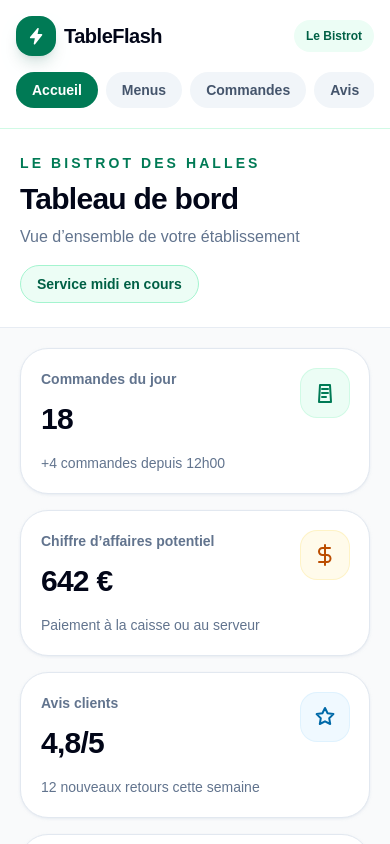
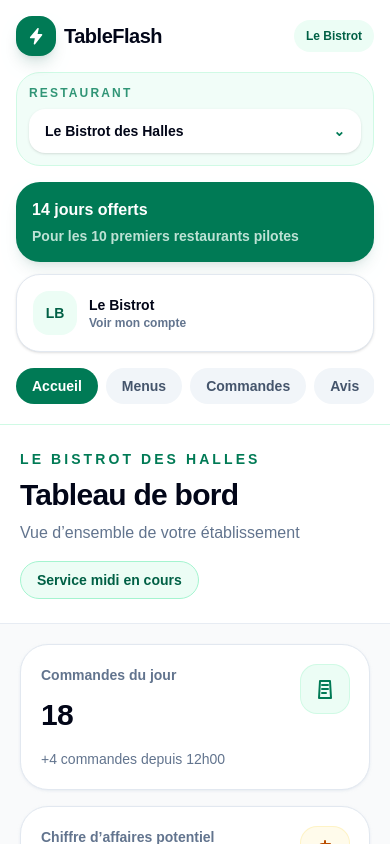
Before and after one commit to Loco66666/TableFlash-QR, a Next.js app: page /dashboard in a window 390 px wide. Shown: the top 844 px of the page. Built offline with nearby package versions, Linux system fonts and the light colour scheme.

Commit message:
Polish dashboard navigation shell

```diff
--- a/src/components/dashboard/DashboardMobileNav.tsx
+++ b/src/components/dashboard/DashboardMobileNav.tsx
@@ -3,30 +3,14 @@
 import Link from "next/link";
 import { usePathname } from "next/navigation";
 
-const mobileItems = [
-  { label: "Accueil", href: "/dashboard" },
-  { label: "Menus", href: "/dashboard/menu" },
-  { label: "Commandes", href: "/dashboard/orders" },
-  { label: "Avis", href: "/dashboard/reviews" },
-  { label: "QR", href: "/dashboard/tables" },
-  { label: "Stats", href: "/dashboard/statistics" },
-  { label: "Réglages", href: "/dashboard/settings" },
-];
-
-function isActivePath(pathname: string, href: string) {
-  if (href === "/dashboard") {
-    return pathname === href;
-  }
-
-  return pathname === href || pathname.startsWith(`${href}/`);
-}
+import { dashboardNavigationItems, isDashboardPathActive } from "./dashboardNavigation";
 
 export function DashboardMobileNav() {
   const pathname = usePathname();
 
   return (
     <div className="border-b border-emerald-100 bg-white px-4 py-4 lg:hidden">
-      <div className="mb-4 flex items-center justify-between gap-3">
+      <div className="flex items-center justify-between gap-3">
         <Link href="/dashboard" className="flex items-center gap-2" aria-label="TableFlash dashboard">
           <span className="flex h-10 w-10 items-center justify-center rounded-2xl bg-emerald-700 text-white shadow-lg shadow-emerald-900/15">
             <svg aria-hidden="true" className="h-5 w-5" fill="currentColor" viewBox="0 0 24 24">
@@ -39,9 +23,39 @@
           Le Bistrot
         </div>
       </div>
-      <div className="flex gap-2 overflow-x-auto pb-1" aria-label="Navigation mobile du dashboard">
-        {mobileItems.map((item) => {
-          const active = isActivePath(pathname, item.href);
+
+      <div className="mt-4 rounded-3xl border border-emerald-100 bg-emerald-50/70 p-3">
+        <p className="text-xs font-bold uppercase tracking-[0.18em] text-emerald-700/80">Restaurant</p>
+        <button
+          className="mt-2 flex w-full items-center justify-between rounded-2xl bg-white px-4 py-3 text-left text-sm font-black text-slate-950 shadow-sm"
+          type="button"
+        >
+          <span>Le Bistrot des Halles</span>
+          <span aria-hidden="true" className="text-emerald-700">⌄</span>
+        </button>
+      </div>
+
+      <div className="mt-4 grid gap-3 sm:grid-cols-2">
+        <div className="rounded-3xl bg-emerald-700 p-4 text-white shadow-lg shadow-emerald-900/10">
+          <p className="text-base font-black">14 jours offerts</p>
+          <p className="mt-1 text-sm font-semibold text-emerald-50/80">
+            Pour les 10 premiers restaurants pilotes
+          </p>
+        </div>
+        <div className="flex items-center gap-3 rounded-3xl border border-slate-200 bg-white p-4 shadow-sm">
+          <span className="flex h-11 w-11 items-center justify-center rounded-2xl bg-emerald-50 text-sm font-black text-emerald-800">
+            LB
+          </span>
+          <div>
+            <p className="text-sm font-black text-slate-950">Le Bistrot</p>
+            <p className="text-xs font-semibold text-slate-500">Voir mon compte</p>
+          </div>
+        </div>
+      </div>
+
+      <div className="mt-4 flex gap-2 overflow-x-auto pb-1" aria-label="Navigation mobile du dashboard">
+        {dashboardNavigationItems.map((item) => {
+          const active = isDashboardPathActive(pathname, item.href);
 
           return (
             <Link
@@ -52,7 +66,8 @@
               href={item.href}
               key={item.href}
             >
-              {item.label}
+              <span className="sm:hidden">{item.shortLabel}</span>
+              <span className="hidden sm:inline">{item.label}</span>
             </Link>
           );
         })}
--- a/src/components/dashboard/DashboardSidebar.tsx
+++ b/src/components/dashboard/DashboardSidebar.tsx
@@ -3,29 +3,21 @@
 import Link from "next/link";
 import { usePathname } from "next/navigation";
 
-type NavigationItem = {
-  label: string;
-  href: string;
-  icon: React.ReactNode;
+import {
+  type DashboardNavigationHref,
+  dashboardNavigationItems,
+  isDashboardPathActive,
+} from "./dashboardNavigation";
+
+const navigationIcons: Record<DashboardNavigationHref, React.ReactNode> = {
+  "/dashboard": <DashboardIcon />,
+  "/dashboard/menu": <MenuIcon />,
+  "/dashboard/orders": <OrdersIcon />,
+  "/dashboard/reviews": <ReviewsIcon />,
+  "/dashboard/tables": <QrIcon />,
+  "/dashboard/statistics": <StatsIcon />,
+  "/dashboard/settings": <SettingsIcon />,
 };
-
-const navigationItems: NavigationItem[] = [
-  { label: "Tableau de bord", href: "/dashboard", icon: <DashboardIcon /> },
-  { label: "Menus", href: "/dashboard/menu", icon: <MenuIcon /> },
-  { label: "Commandes", href: "/dashboard/orders", icon: <OrdersIcon /> },
-  { label: "Avis clients", href: "/dashboard/reviews", icon: <ReviewsIcon /> },
-  { label: "QR par table", href: "/dashboard/tables", icon: <QrIcon /> },
-  { label: "Statistiques", href: "/dashboard/statistics", icon: <StatsIcon /> },
-  { label: "Paramètres", href: "/dashboard/settings", icon: <SettingsIcon /> },
-];
-
-function isActivePath(pathname: string, href: string) {
-  if (href === "/dashboard") {
-    return pathname === href;
-  }
-
-  return pathname === href || pathname.startsWith(`${href}/`);
-}
 
 export function DashboardSidebar() {
   const pathname = usePathname();
@@ -49,8 +41,8 @@
         </div>
 
         <nav className="mt-6 space-y-1.5" aria-label="Navigation du dashboard">
-          {navigationItems.map((item) => {
-            const active = isActivePath(pathname, item.href);
+          {dashboardNavigationItems.map((item) => {
+            const active = isDashboardPathActive(pathname, item.href);
 
             return (
               <Link
@@ -63,7 +55,7 @@
                 href={item.href}
                 key={item.href}
               >
-                <span className={active ? "text-emerald-700" : "text-emerald-100/80"}>{item.icon}</span>
+                <span className={active ? "text-emerald-700" : "text-emerald-100/80"}>{navigationIcons[item.href]}</span>
                 {item.label}
               </Link>
             );
--- /dev/null
+++ b/src/components/dashboard/dashboardNavigation.ts
@@ -0,0 +1,19 @@
+export const dashboardNavigationItems = [
+  { label: "Tableau de bord", href: "/dashboard", shortLabel: "Accueil" },
+  { label: "Menus", href: "/dashboard/menu", shortLabel: "Menus" },
+  { label: "Commandes", href: "/dashboard/orders", shortLabel: "Commandes" },
+  { label: "Avis clients", href: "/dashboard/reviews", shortLabel: "Avis" },
+  { label: "QR par table", href: "/dashboard/tables", shortLabel: "QR" },
+  { label: "Statistiques", href: "/dashboard/statistics", shortLabel: "Stats" },
+  { label: "Paramètres", href: "/dashboard/settings", shortLabel: "Réglages" },
+] as const;
+
+export type DashboardNavigationHref = (typeof dashboardNavigationItems)[number]["href"];
+
+export function isDashboardPathActive(pathname: string, href: DashboardNavigationHref) {
+  if (href === "/dashboard") {
+    return pathname === href;
+  }
+
+  return pathname === href || pathname.startsWith(`${href}/`);
+}
```
